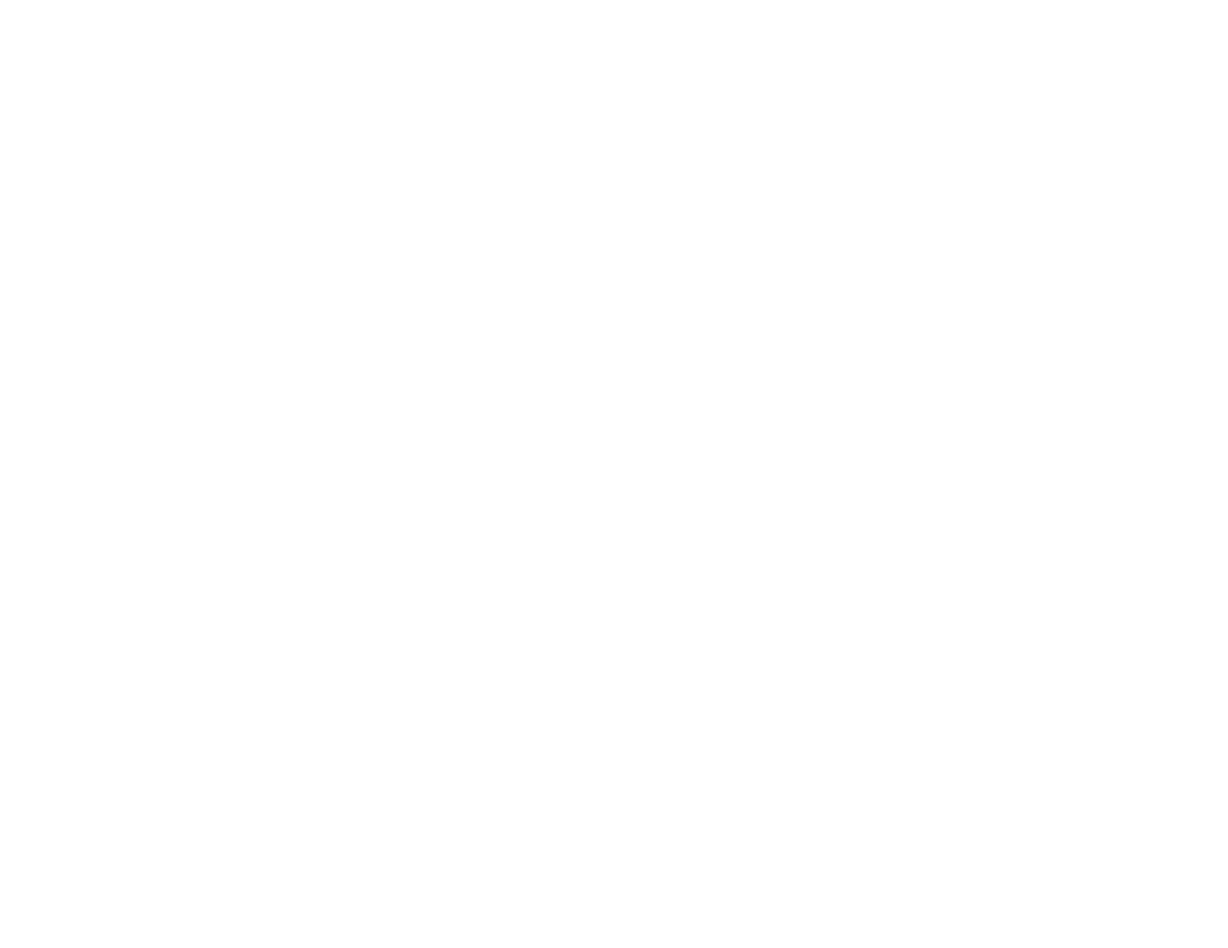
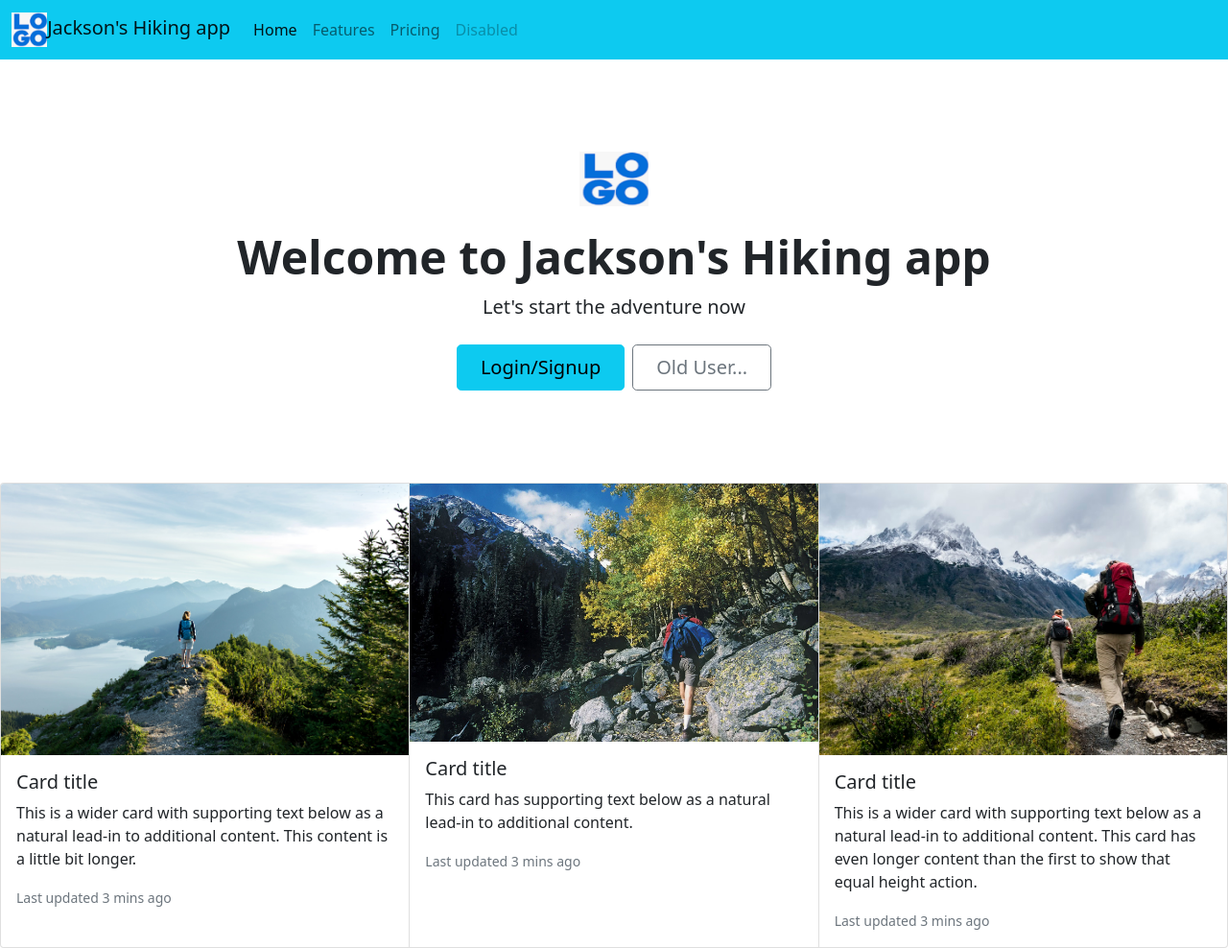
Before and after one commit to ZhengHanShuu/demo05_Hu_Jackson, a plain HTML site: page index.html in a window 1280 px wide. Shown: the whole page at 96% size. Before the commit the page ends 800 px from the top, so only its background shows below. Drawn offline with nearby package versions, Linux system fonts and the light colour scheme.

Commit message:
add some content in html file

```diff
--- a/index.html
+++ b/index.html
@@ -10,7 +10,13 @@
     <meta name="viewport" content="width=device-width, initial-scale=1">
 
     <!-- Bootstrap Library CSS CDN go here -->
+    <link href="https://cdn.jsdelivr.net/npm/bootstrap@5.1.3/dist/css/bootstrap.min.css" rel="stylesheet"
+        integrity="sha384-1BmE4kWBq78iYhFldvKuhfTAU6auU8tT94WrHftjDbrCEXSU1oBoqyl2QvZ6jIW3" crossorigin="anonymous">
+
     <!-- Boostrap Library JS CDN  go here -->
+    <script src="https://cdn.jsdelivr.net/npm/bootstrap@5.1.3/dist/js/bootstrap.bundle.min.js"
+        integrity="sha384-ka7Sk0Gln4gmtz2MlQnikT1wXgYsOg+OMhuP+IlRH9sENBO0LRn5q+8nbTov4+1p"
+        crossorigin="anonymous"></script>
 
     <!-- Other libraries go here -->
 
@@ -25,6 +31,74 @@
     <!-- Your HTML Layout go here -->
     <!------------------------------>
 
+    <nav class="navbar navbar-expand-lg navbar-light bg-info">
+        <div class="container-fluid">
+            <a class="navbar-brand" href="#">
+                <img src="./images/image.jpg" height="36">Jackson's Hiking app</a>
+            <button class="navbar-toggler" type="button" data-bs-toggle="collapse" data-bs-target="#navbarNav"
+                aria-controls="navbarNav" aria-expanded="false" aria-label="Toggle navigation">
+                <span class="navbar-toggler-icon"></span>
+            </button>
+            <div class="collapse navbar-collapse" id="navbarNav">
+                <ul class="navbar-nav">
+                    <li class="nav-item">
+                        <a class="nav-link active" aria-current="page" href="#">Home</a>
+                    </li>
+                    <li class="nav-item">
+                        <a class="nav-link" href="#">Features</a>
+                    </li>
+                    <li class="nav-item">
+                        <a class="nav-link" href="#">Pricing</a>
+                    </li>
+                    <li class="nav-item">
+                        <a class="nav-link disabled">Disabled</a>
+                    </li>
+                </ul>
+            </div>
+        </div>
+    </nav>
+
+    <div class="px-4 py-5 my-5 text-center">
+        <img class="d-block mx-auto mb-4" src="./images/image.jpg" alt="" width="72" height="57">
+        <h1 class="display-5 fw-bold">Welcome to Jackson's Hiking app</h1>
+        <div class="col-lg-6 mx-auto">
+            <p class="lead mb-4">Let's start the adventure now</p>
+            <div class="d-grid gap-2 d-sm-flex justify-content-sm-center">
+                <button type="button" class="btn btn-info btn-lg px-4 gap-3">Login/Signup</button>
+                <button type="button" class="btn btn-outline-secondary btn-lg px-4">Old User...</button>
+            </div>
+        </div>
+    </div>
+
+    <div class="card-group">
+        <div class="card">
+            <img src="./images/hike1.png" class="card-img-top" alt="...">
+            <div class="card-body">
+                <h5 class="card-title">Card title</h5>
+                <p class="card-text">This is a wider card with supporting text below as a natural lead-in to additional
+                    content. This content is a little bit longer.</p>
+                <p class="card-text"><small class="text-muted">Last updated 3 mins ago</small></p>
+            </div>
+        </div>
+        <div class="card">
+            <img src="./images/hike2.png" class="card-img-top" alt="...">
+            <div class="card-body">
+                <h5 class="card-title">Card title</h5>
+                <p class="card-text">This card has supporting text below as a natural lead-in to additional content.</p>
+                <p class="card-text"><small class="text-muted">Last updated 3 mins ago</small></p>
+            </div>
+        </div>
+        <div class="card">
+            <img src="./images/hike3.png" class="card-img-top" alt="...">
+            <div class="card-body">
+                <h5 class="card-title">Card title</h5>
+                <p class="card-text">This is a wider card with supporting text below as a natural lead-in to additional
+                    content. This card has even longer content than the first to show that equal height action.</p>
+                <p class="card-text"><small class="text-muted">Last updated 3 mins ago</small></p>
+            </div>
+        </div>
+    </div>
+
     <!---------------------------------------------->
     <!-- Your own JavaScript functions go here    -->
     <!---------------------------------------------->
```
Also changed, not shown: images/hike1.png (added), images/hike2.png (added), images/hike3.png (added).
